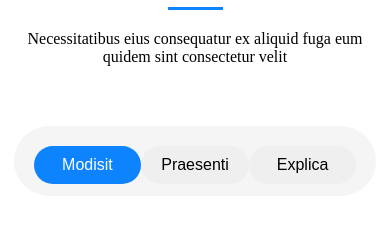
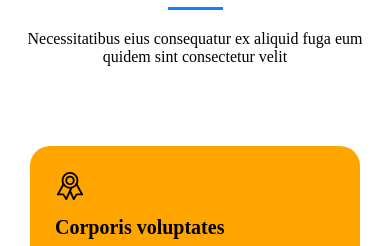
Before and after one commit to Zurdtech/New-iLanding, a plain HTML site: page index.html in a window 390 px wide. Shown: the part 2908-3154 px from the top of the page. Drawn offline with nearby package versions, Linux system fonts and the light colour scheme.

Commit message:
another commit

```diff
--- a/index.html
+++ b/index.html
@@ -240,7 +240,7 @@
           consectetur velit
         </p>
       </div>
-      <div class="f-tab-btn-box">
+      <!-- <div class="f-tab-btn-box">
         <button class="f-tab-btn active">Modisit</button>
         <button class="f-tab-btn">Praesenti</button>
         <button class="f-tab-btn">Explica</button>
@@ -277,7 +277,7 @@
           </ul>
         </div>
         <img src="features-illustration-1.webp" alt="" class="f-img" />
-      </div>
+      </div> -->
 
       <div class="f-grid-boxes">
         <div class="f-grid-box box1">
--- a/queries.css
+++ b/queries.css
@@ -45,6 +45,8 @@
   .info-list {
     padding: 0;
     margin-bottom: 2rem;
+    display: flex;
+    flex-direction: column;
   }
 
   .pricing-boxes {
@@ -148,14 +150,6 @@
     gap: 3rem;
     margin-bottom: 3rem;
   }
-/*
-  .phone-sec-box {
-    display: flex;
-    flex-direction: column;
-    align-items: center;
-    padding: 5rem;
-    gap: 1rem;
-  } */
 
   .phone-sec-text-box {
     display: flex;
```
